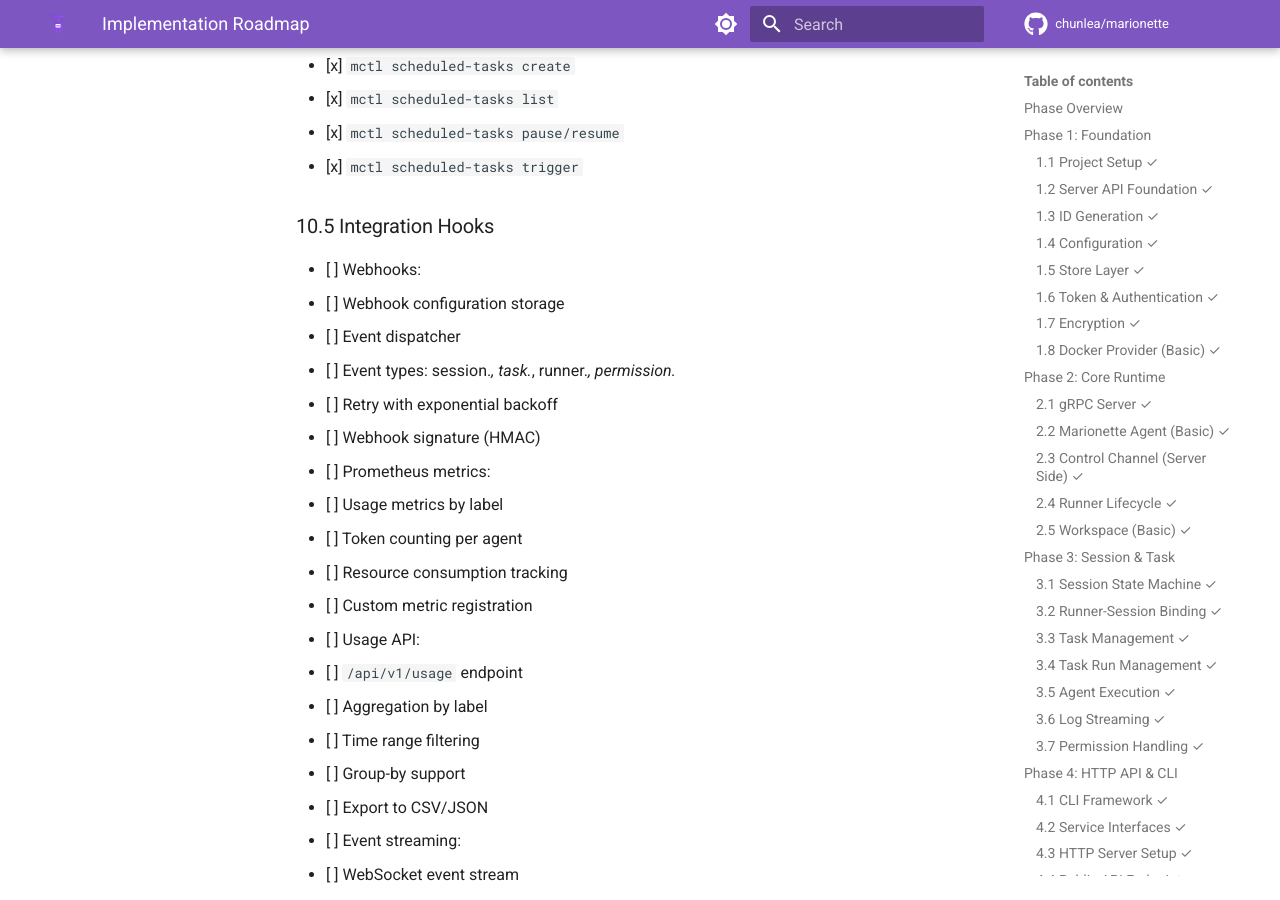
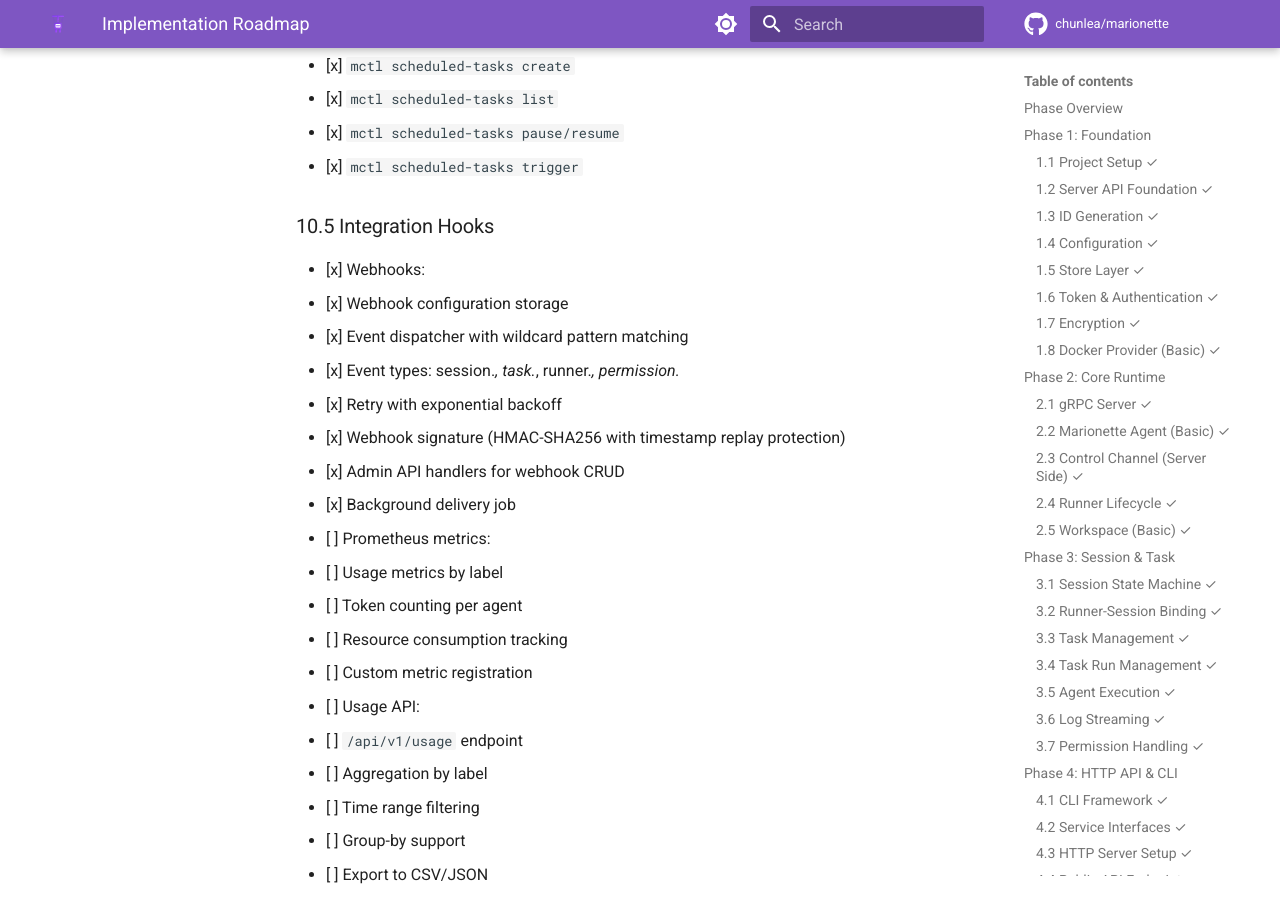
Before and after one commit to chunlea/marionette, an MkDocs documentation site: the page built from docs/roadmap.md, in a window 1280 px wide and 900 px high, scrolled down 49015 px. Built offline with MkDocs 1.6.1 and Material for MkDocs 9.7.7, drawn with Linux system fonts in a browser that asks for light colours; comment, search, counter and statistics services are not loaded.

Commit message:
docs: mark webhooks feature as complete in roadmap
Co-Authored-By: Claude Opus 4.5 <noreply@anthropic.com>

```diff
--- a/docs/roadmap.md
+++ b/docs/roadmap.md
@@ -1598,12 +1598,14 @@
 
 ### 10.5 Integration Hooks
 
-- [ ] Webhooks:
-  - [ ] Webhook configuration storage
-  - [ ] Event dispatcher
-  - [ ] Event types: session.*, task.*, runner.*, permission.*
-  - [ ] Retry with exponential backoff
-  - [ ] Webhook signature (HMAC)
+- [x] Webhooks:
+  - [x] Webhook configuration storage
+  - [x] Event dispatcher with wildcard pattern matching
+  - [x] Event types: session.*, task.*, runner.*, permission.*
+  - [x] Retry with exponential backoff
+  - [x] Webhook signature (HMAC-SHA256 with timestamp replay protection)
+  - [x] Admin API handlers for webhook CRUD
+  - [x] Background delivery job
 - [ ] Prometheus metrics:
   - [ ] Usage metrics by label
   - [ ] Token counting per agent
```
